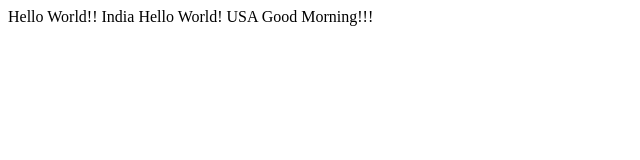
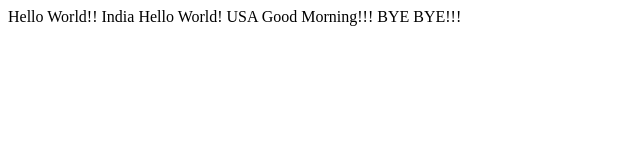
Before and after one commit to shalakha-git/git-basics, a plain HTML site: page index.html in a window 1280 px wide. Shown: the whole page, without its empty margins (0-640 px from the left). Drawn offline with Linux system fonts and the light colour scheme.

Commit message:
Added BYE BYE

```diff
--- a/index.html
+++ b/index.html
@@ -2,4 +2,5 @@
     Hello World!! India
     Hello World! USA
     Good Morning!!!
+    BYE BYE!!!
 </html>
```
